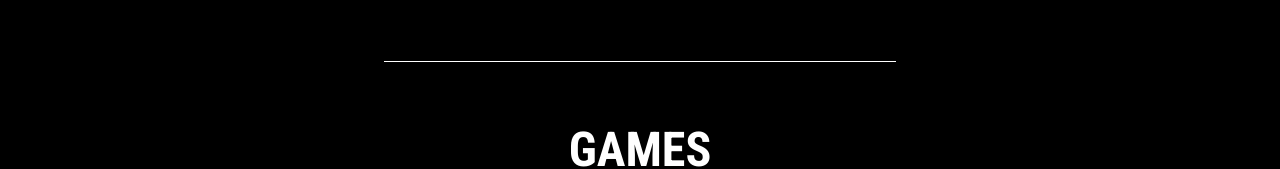
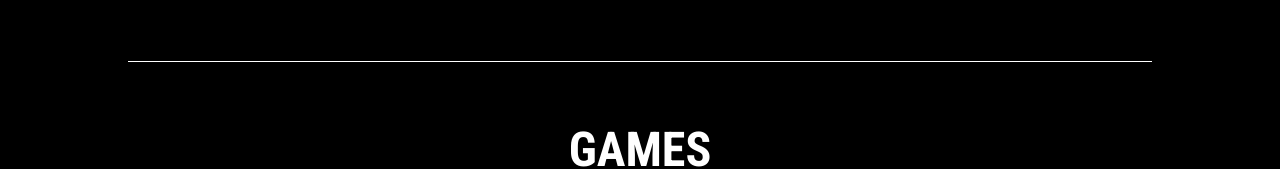
Before and after one commit to Stonger44/studiotwofours, a website: page index.html in a window 1280 px wide. Shown: the part 631-800 px from the top of the page. Drawn offline with Linux system fonts and the light colour scheme.

Commit message:
Full length hr

```diff
--- a/index.html
+++ b/index.html
@@ -118,7 +118,7 @@
       <h1 class="text-3xl font-roboto-condensed">Crafting fun</h1>
     </div>
 
-    <hr class="w-1/2 mx-auto" />
+    <hr />
 
     <!-- Projects placeholder -->
     <div class="font-roboto-condensed text-center m-16">
```
Also changed, not shown: css/output.css.
